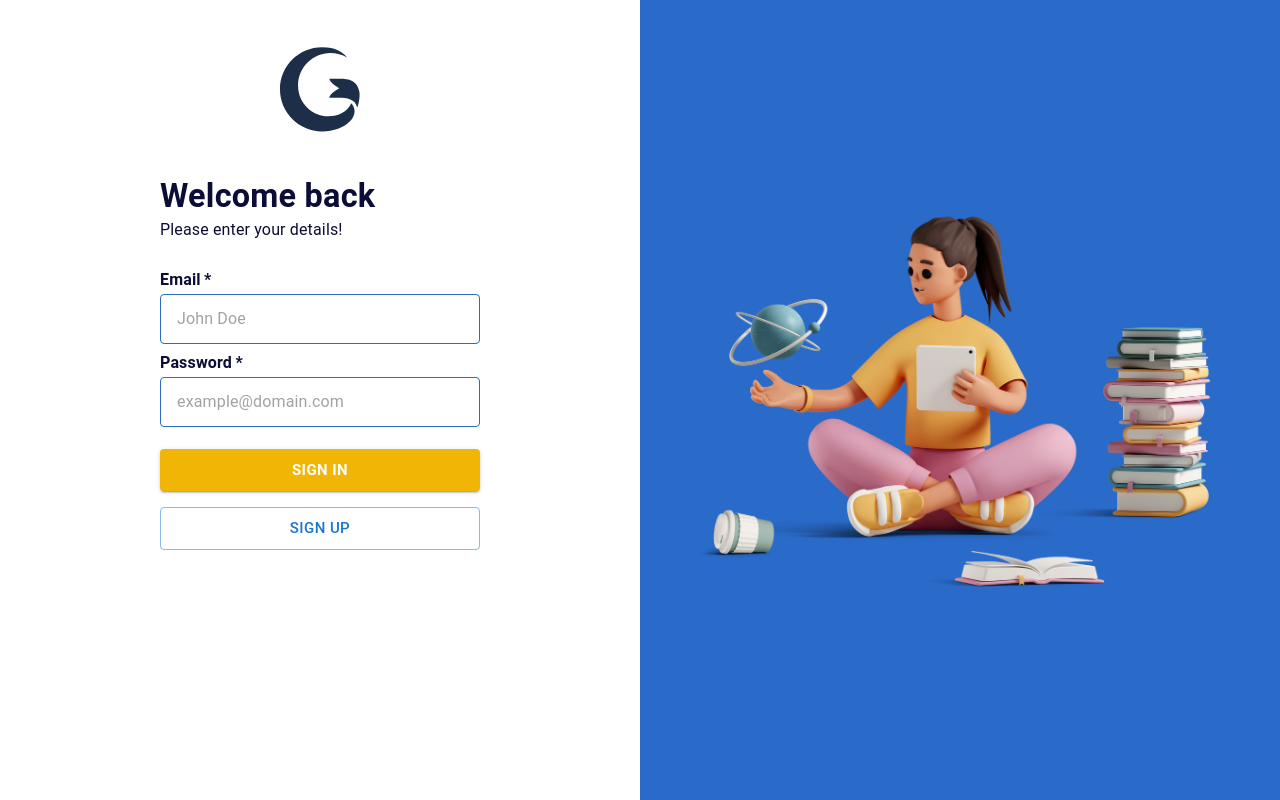
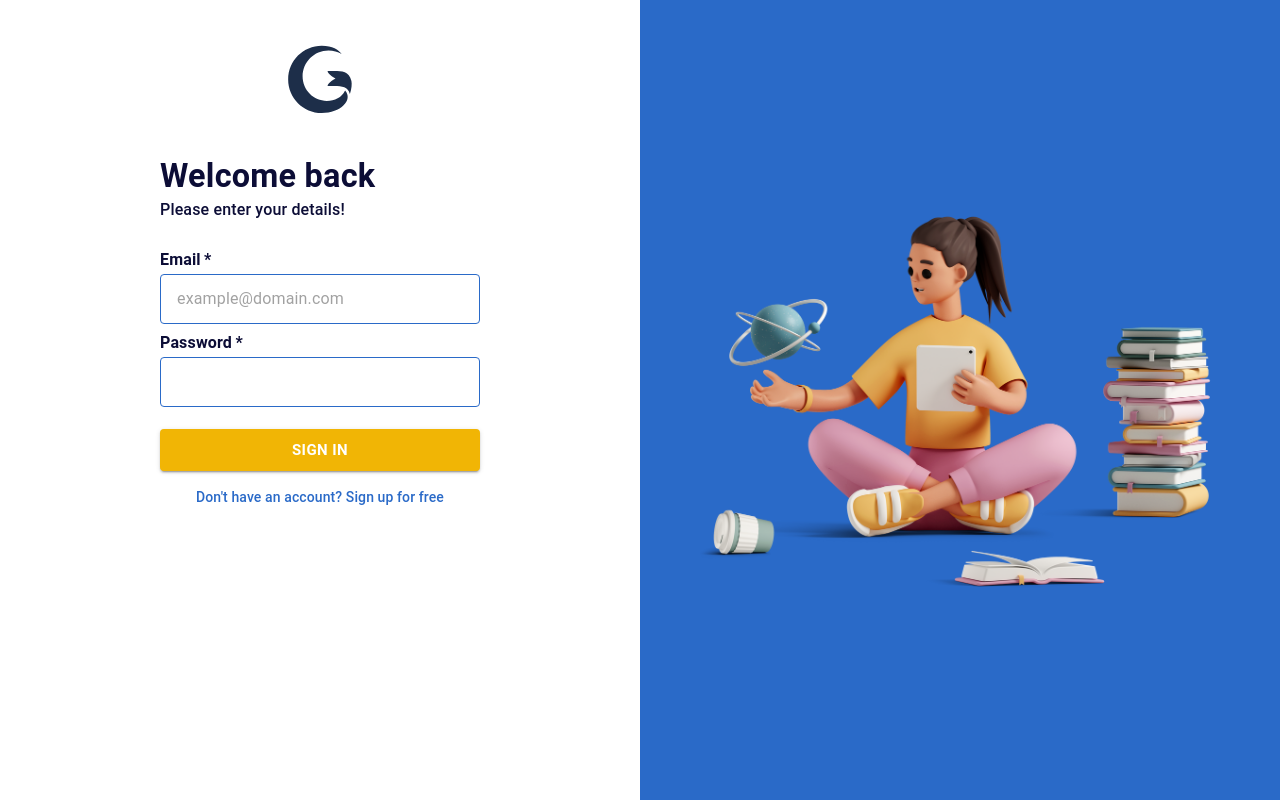
Before and after one commit to alta-sirclo-fe-chandra/Week8_Gaskeuun-App, a Next.js app: page /sign-in in a window 1280 px wide. Built offline with nearby package versions, Linux system fonts and the light colour scheme.

Commit message:
fix:
- change sign in/sign up button to link
- bring back useRef for input
- resize logo
- bring back item for grid error
- put right placeholder

```diff
--- a/pages/sign-in.tsx
+++ b/pages/sign-in.tsx
@@ -1,16 +1,12 @@
+import Link from "next/link";
 import Image from "next/image";
+import { useRouter } from "next/router";
+import { useRef } from "react";
 import { LoadingButton } from "@mui/lab";
-import {
-  Box,
-  Button,
-  FormLabel,
-  Grid,
-  InputBase,
-  Typography,
-} from "@mui/material";
+import { Box, FormLabel, Grid, InputBase, Typography } from "@mui/material";
 import { ThemeProvider } from "@mui/material/styles";
+
 import Logo from "../assets/logo.svg";
-
 import signinGirl from "../assets/signin.png";
 import {
   fontSize,
@@ -23,10 +19,13 @@ import {
   fontNavy,
   subtitle,
 } from "../styles/signStyle";
-import { useRouter } from "next/router";
 
 const SignIn = () => {
+  const emailRef = useRef();
+  const passwordRef = useRef();
+
   const router = useRouter();
+
   const handleSubmit = () => {
     console.log("submit");
   };
@@ -39,21 +38,21 @@ const SignIn = () => {
             <Image
               alt="logo"
               src={Logo}
-              height="100"
+              height="80"
               onClick={() => router.push("/")}
             />
           </Box>
-          <Grid lg={6}>
+          <Grid item md={10} lg={6}>
             <Box sx={greetings}>
               <Typography variant="h4" fontWeight="bold" sx={fontNavy}>
                 Welcome back
               </Typography>
-              <Typography variant="subtitle1" sx={subtitle}>
+              <Typography variant="subtitle1" fontWeight={500} sx={subtitle}>
                 Please enter your details!
               </Typography>
             </Box>
 
-            <Box component="form" onSubmit={handleSubmit} marginY="1%">
+            <Box component="form" onSubmit={handleSubmit}>
               <FormLabel sx={labelForm} required={true}>
                 Email
               </FormLabel>
@@ -66,7 +65,8 @@ const SignIn = () => {
                 autoComplete="email"
                 sx={inputForm}
                 autoFocus
-                placeholder="John Doe"
+                placeholder="example@domain.com"
+                inputRef={emailRef}
               />
 
               <FormLabel sx={labelForm} required={true}>
@@ -82,7 +82,7 @@ const SignIn = () => {
                 autoComplete="password"
                 sx={inputForm}
                 autoFocus
-                placeholder="example@domain.com"
+                inputRef={passwordRef}
               />
 
               <LoadingButton
@@ -96,14 +96,16 @@ const SignIn = () => {
               >
                 Sign In
               </LoadingButton>
-              <Button
-                variant="outlined"
-                fullWidth
-                size="large"
-                onClick={() => router.push("sign-up")}
-              >
-                Sign Up
-              </Button>
+              <Link href="sign-up">
+                <Typography
+                  textAlign="center"
+                  variant="subtitle2"
+                  color="#2A6AC8"
+                  sx={{ cursor: "pointer" }}
+                >
+                  Don't have an account? Sign up for free
+                </Typography>
+              </Link>
             </Box>
           </Grid>
         </Grid>
```
Also changed, not shown: pages/sign-up.tsx (+29 -22 lines).
